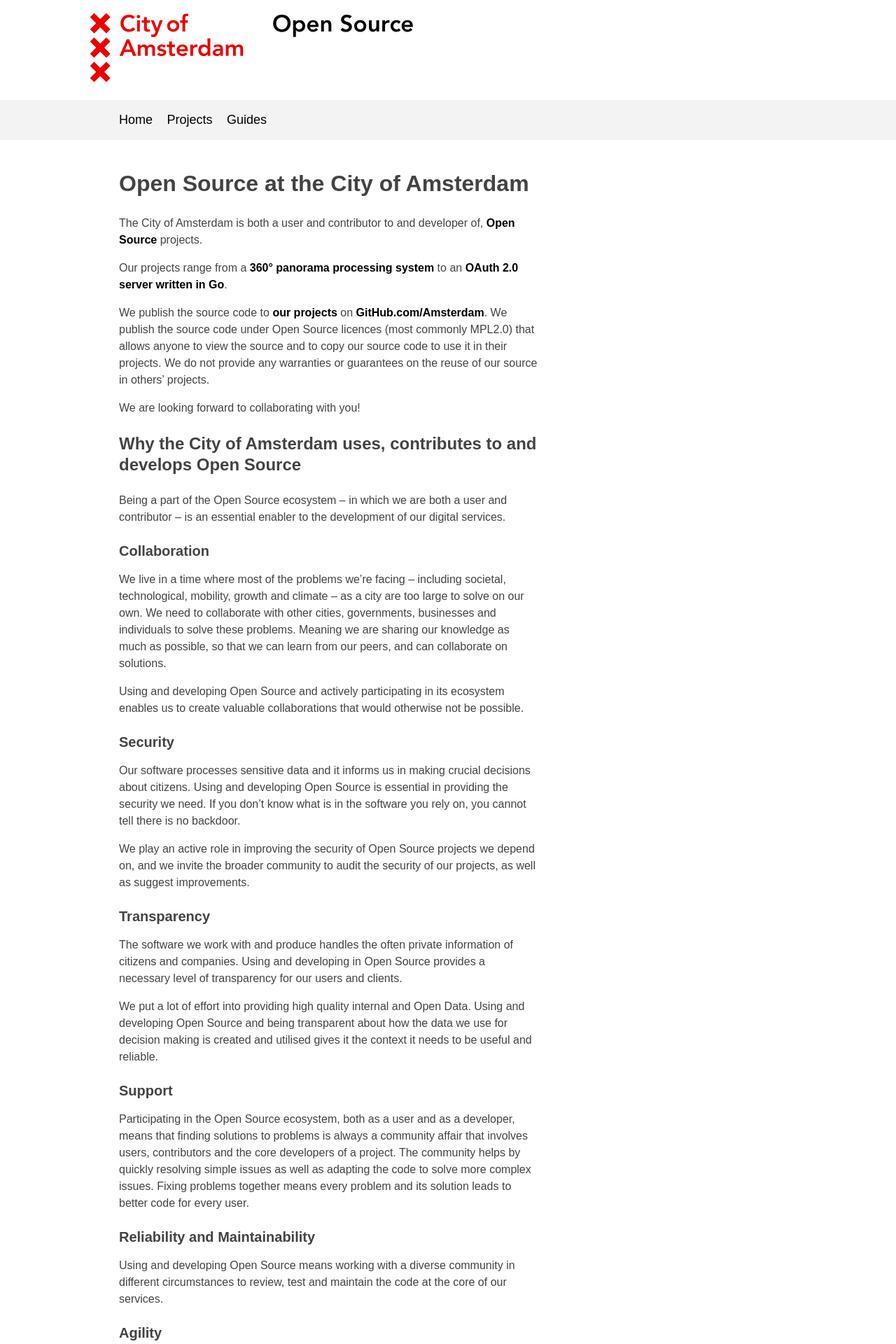
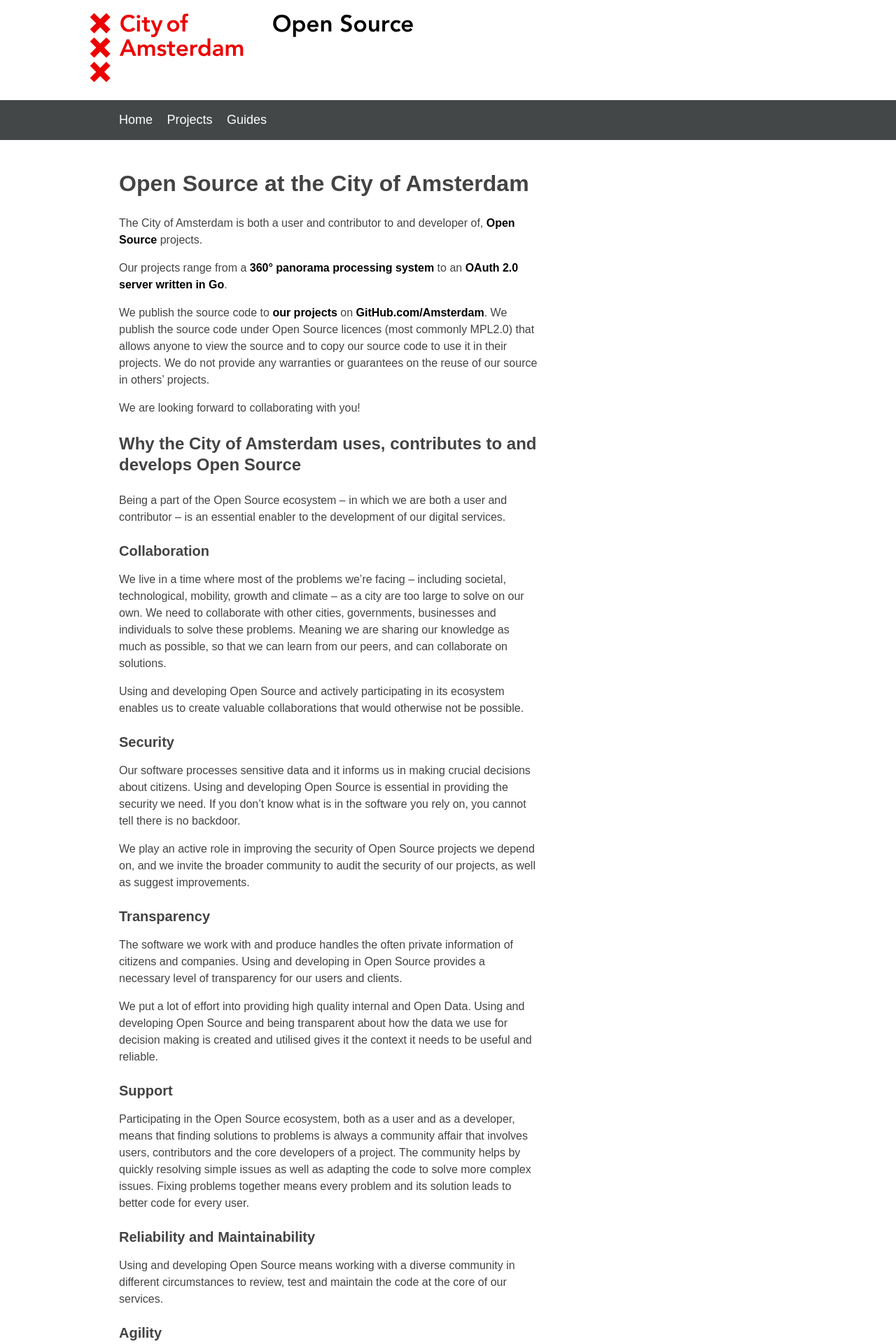
Before and after one commit to frenzer22/frenzer22.github.io, a Jekyll site: the page built from index.md, in a window 1280 px wide. Shown: the top 1920 px of the page at 70% size. Built offline with Jekyll 4.4.1, drawn with Linux system fonts in a browser that asks for light colours; our own code applies the rules of GitHub Pages for plain Markdown files.

Commit message:
style changes

```diff
--- a/assets/style.css
+++ b/assets/style.css
@@ -8,7 +8,7 @@
   /* The gemeente Amsterdam font stack, however since we don't have webfonts for this yet windows will display Arial */
   font-family: Avenir,Arial,sans-serif;
   font-weight: 500;
-  background-color: #e5e5e5;
+  background-color: #da2738;
   color: #434343;
   line-height: 1.5;
   min-height: 100vh;
@@ -48,7 +48,7 @@
 body>nav {
   width: 100vw;
   /* A grey background to mimic amsterdam.nl */
-  background-color: #f3f3f3;
+  background-color: #444747;
 }
 
 body>nav>ul {
@@ -63,7 +63,7 @@
 body>nav>ul>li>a:link {
   font-weight: normal;
   font-size: 1.125em;
-
+  color: #fff;
   font-weight: 500;
 }
 
@@ -181,8 +181,8 @@
   margin: 0 15px;
 }
 body>footer, body>footer h3, body>footer a:link, body>footer a:visited {
-  background-color: #666666;
-  color: white;
+  background-color: #eeeeee;
+  color: #3c4040;
   font-weight: normal;
   min-width: inherit;
 }
```
